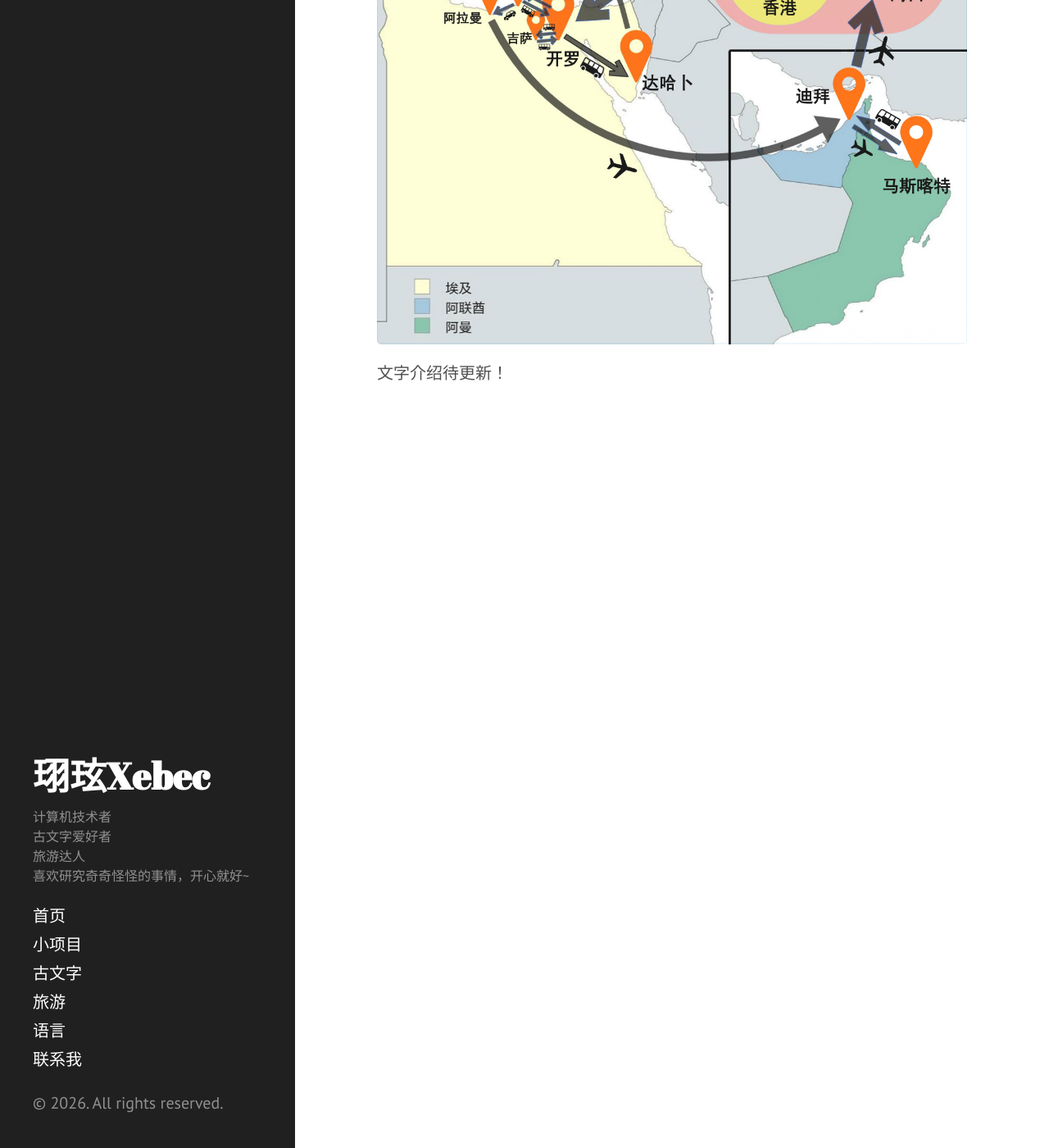
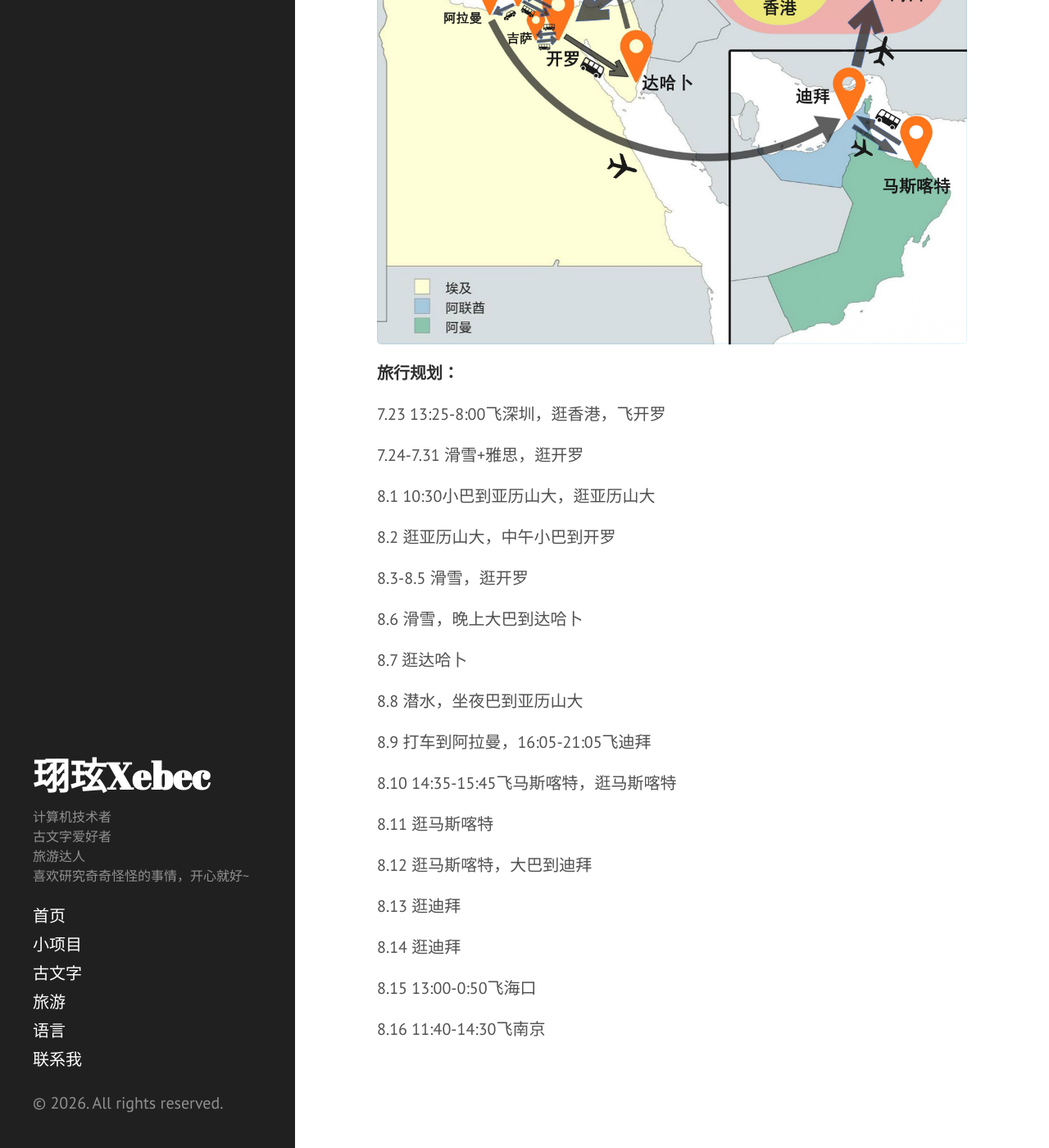
Before and after one commit to Xebec33/my-world, a Jekyll site: the page built from _posts/2025-08-17-埃及海湾行.md, in a window 1280 px wide and 1400 px high, scrolled down 444 px. Shown: the whole window at 82% size. Built offline with Jekyll 4.4.1, drawn with Linux system fonts in a browser that asks for light colours.

Commit message:
更新旅行规划

```diff
--- a/_posts/2025-08-17-埃及海湾行.md
+++ b/_posts/2025-08-17-埃及海湾行.md
@@ -6,4 +6,36 @@ category: 旅游
 
 ![埃及海湾旅游路线图]({{site.baseurl}}/public/images/埃及海湾旅游路线图.jpg)
 
-文字介绍待更新！
+**旅行规划：**
+
+7.23 13:25-8:00飞深圳，逛香港，飞开罗
+
+7.24-7.31 滑雪+雅思，逛开罗
+
+8.1 10:30小巴到亚历山大，逛亚历山大
+
+8.2 逛亚历山大，中午小巴到开罗
+
+8.3-8.5 滑雪，逛开罗
+
+8.6 滑雪，晚上大巴到达哈卜
+
+8.7 逛达哈卜
+
+8.8 潜水，坐夜巴到亚历山大
+
+8.9 打车到阿拉曼，16:05-21:05飞迪拜
+
+8.10 14:35-15:45飞马斯喀特，逛马斯喀特
+
+8.11 逛马斯喀特
+
+8.12 逛马斯喀特，大巴到迪拜
+
+8.13 逛迪拜
+
+8.14 逛迪拜
+
+8.15 13:00-0:50飞海口
+
+8.16 11:40-14:30飞南京
```
Also changed, not shown: _posts/2024-07-05-日本行.md (+17 -1 lines), _posts/2025-02-16-高加索之旅.md (+25 -1 lines), _posts/2026-02-05-东南亚环游.md (+21 -1 lines).
